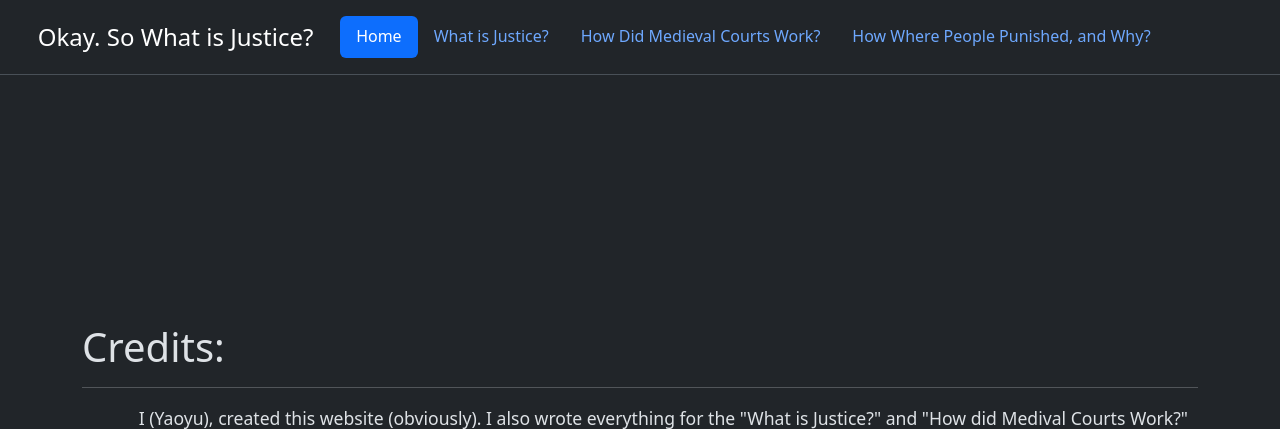
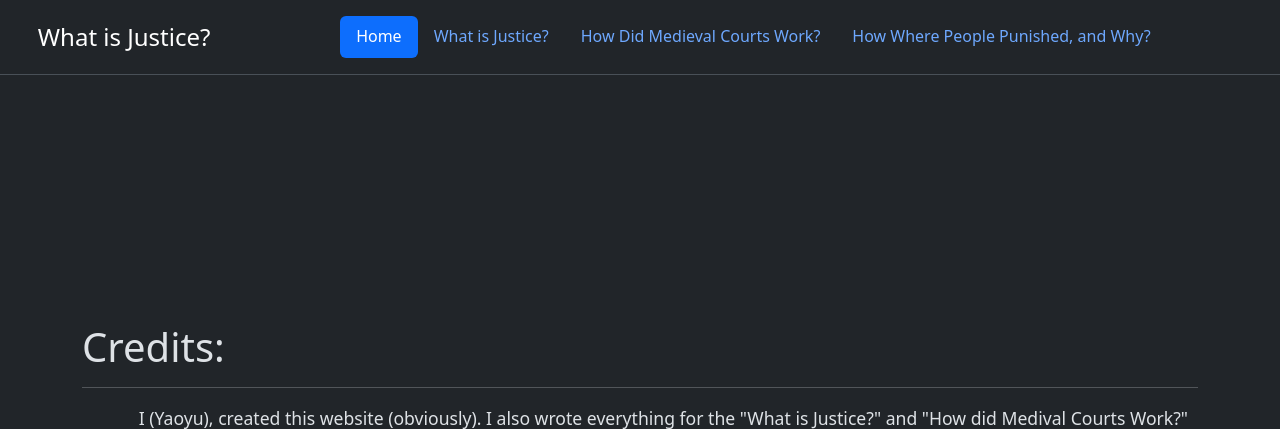
Before and after one commit to methecoderyeah/There-Will-Be-Wolves, a Flask app: page /credits in a window 1280 px wide. Shown: the top 429 px of the page. Run offline with Flask 3, Linux system fonts and the light colour scheme.

Commit message:
Changed header text.

```diff
--- a/templates/base.html
+++ b/templates/base.html
@@ -267,7 +267,7 @@
 
     <header class="d-flex justify-content-between py-3 mb-4 border-bottom">
         <a href="/" class="d-flex align-items-center mb-3 mb-md-0 me-md-auto link-body-emphasis text-decoration-none" style="padding-left: 1cm;">
-            <span class="fs-4">Okay. So What is Justice?</span>
+            <span class="fs-4">What is Justice?</span>
         </a>
 
         <ul class="nav nav-pills" style="padding-right: 3cm;">
```
